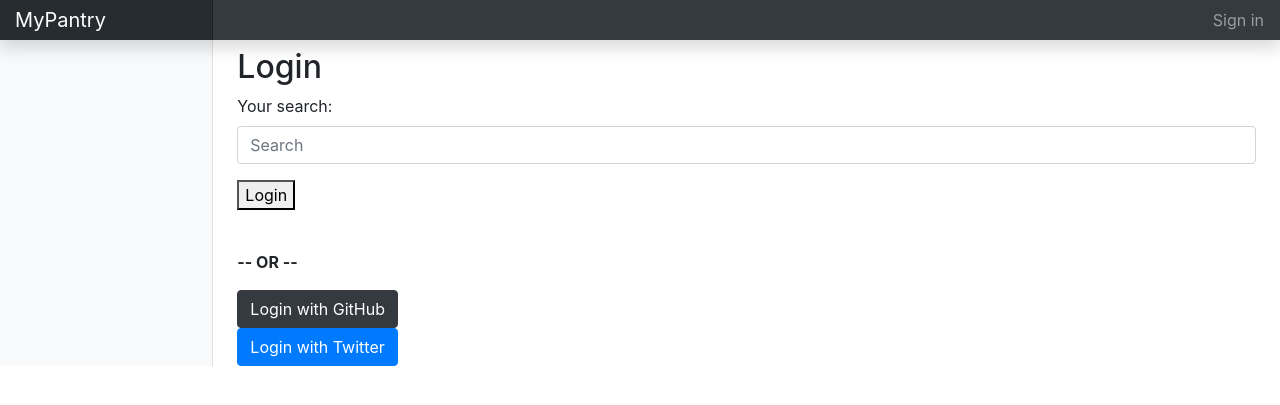
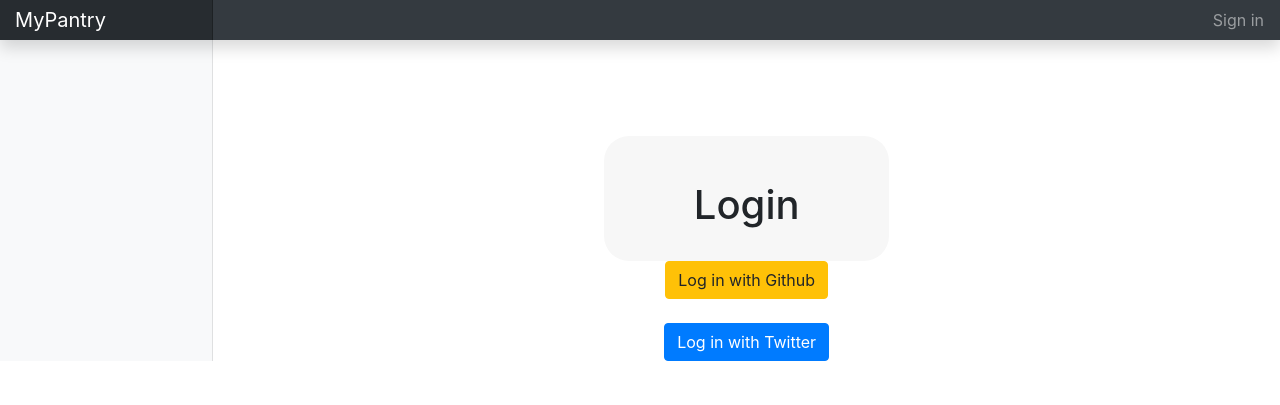
Before and after one commit to GFynbo/cs411-a3-7, a Django app: page /pantry/login in a window 1280 px wide. Shown: the top 405 px of the page. Run offline with Django 3.2, Linux system fonts and the light colour scheme; data that the repository does not hold is empty; some libraries are stand-ins or nearby versions.

Commit message:
Update login.html

```diff
--- a/MyPantry/Pantry/templates/login.html
+++ b/MyPantry/Pantry/templates/login.html
@@ -1,17 +1,56 @@
-
-
 
 {% extends 'base.html' %}
 
 {% block content %}
-  <h2>Login</h2>
-  <form method="post">
-    {% csrf_token %}
-    {{ form.as_p }}
-    <button type="submit">Login</button>
-  </form>
+
+  <style>
+  .div1 {
+    border-radius: 25px;
+    width: 28%;
+    height: 40%;
+    padding-top: 45px;
+    padding-right: 15px;
+    padding-left: 15px;
+    background: #F7F7F7;
+    margin-right: auto;
+    margin-left: auto;
+
+    box-sizing: border-box;
+
+  }
+
+  width: 300px;
+    height: 100px;
+    border: 1px solid blue;
+    box-sizing: border-box;
+  </style>
+  <p> </p>
+  <p> </p>
   <br>
-  <p><strong>-- OR --</strong></p>
-  <a class="btn btn-dark" href="{% url 'social:begin' 'github' %}">Login with GitHub</a><br>
-  <a class="btn btn-primary" href="{% url 'social:begin' 'twitter' %}">Login with Twitter</a><br>
+  <br>
+  <br>
+
+
+  <div class="text-center p-t-136" >
+    <div class="div1">
+      <h1>Login</h1>
+      <br>
+          <a href="{% url 'social:begin' 'github' %}">
+            <div class="btn-group">
+              <button type="button" class="btn btn-warning">Log in with Github</button>
+            </div>
+          </a>
+          <br>
+          <br>
+          <a href="{% url 'social:begin' 'twitter' %}">
+            <div class="btn-group">
+              <button type="button" class="btn btn-primary">Log in with Twitter</button>
+            </div>
+        </a>
+    </div>
+  </div>
+
+
+
+
 {% endblock %}
```
